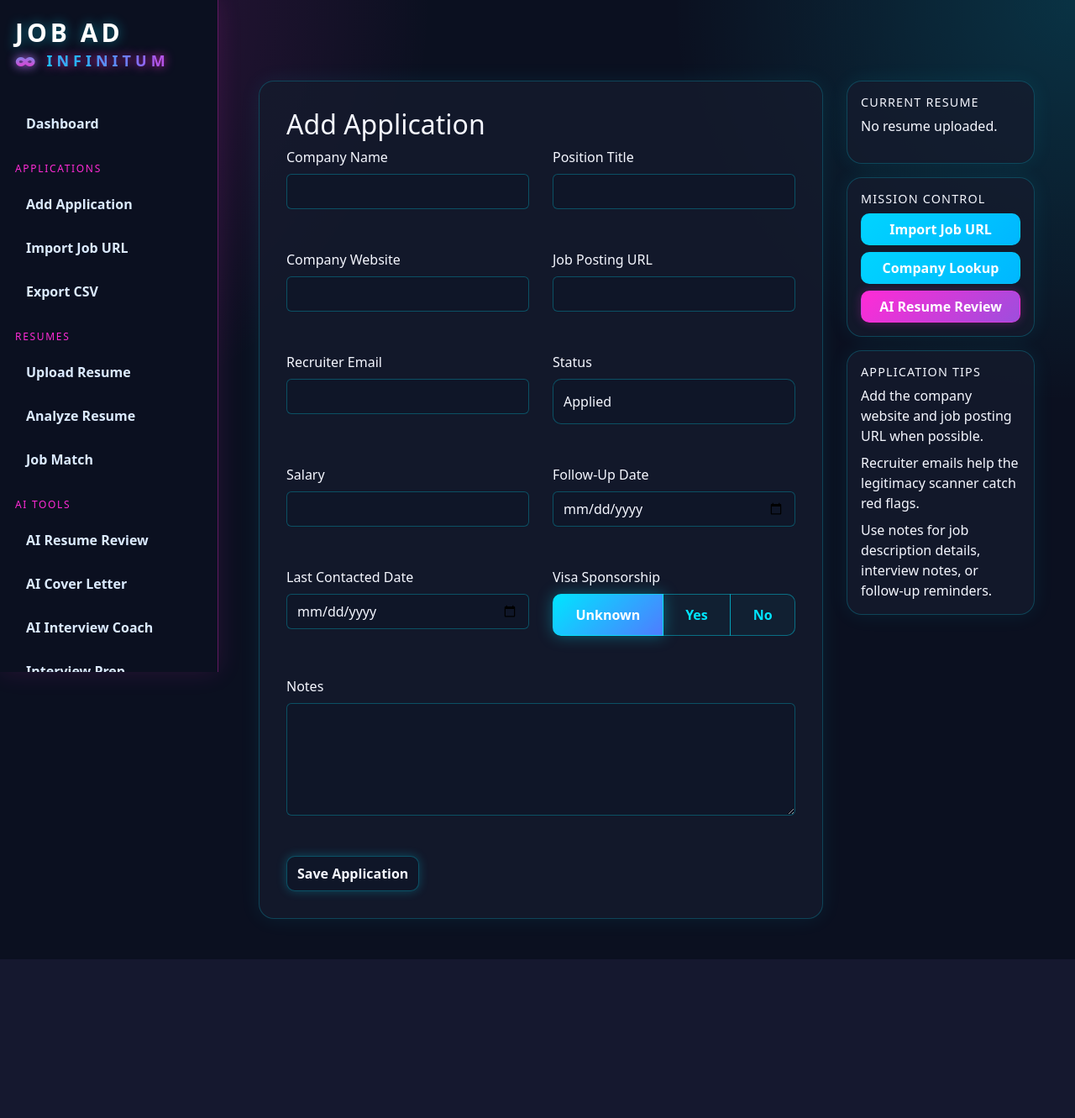
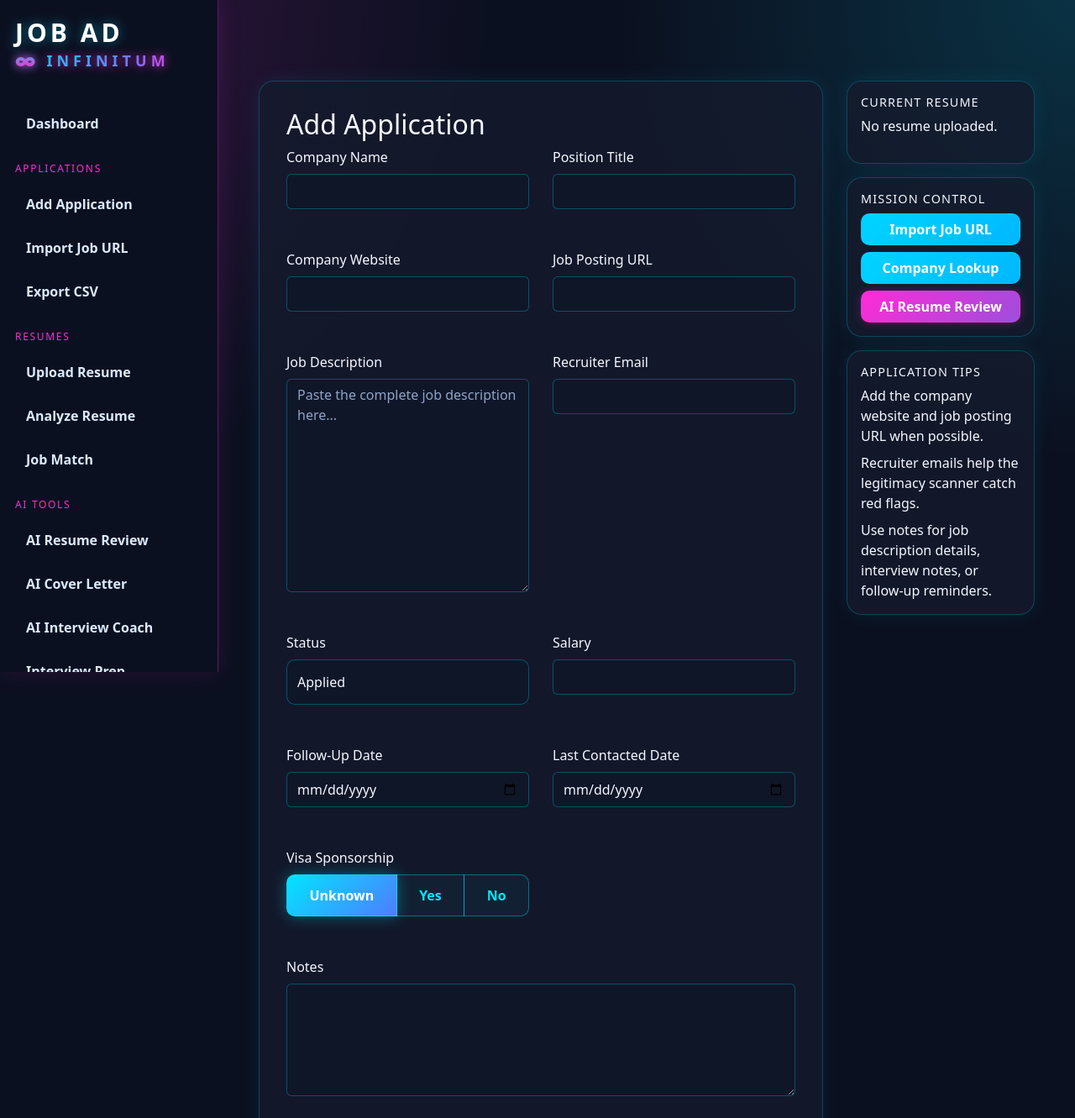
Before and after one commit to OloaneShark/get-a-job, a Flask app: page /applications/new in a window 1280 px wide. Shown: the top 1331 px of the page at 84% size. Before the commit the page ends 1142 px from the top, so only its background shows below. Run offline with Flask 3, Linux system fonts and the light colour scheme; the visitor is signed in with stand-in values (Sample User, id 1); data that the repository does not hold is empty; parts of the project's set-up code (start-up, migrations or seed data) failed here and were passed over; some libraries are stand-ins or nearby versions.

Commit message:
Add application pipeline, company intelligence, timeline updates, and job description support

```diff
--- a/app.py
+++ b/app.py
@@ -212,11 +212,12 @@ def add_application():
             risk_level=risk_level,
             user_id=current_user.id,
             follow_up_date=form.follow_up_date.data,
-            last_contacted_date=form.last_contacted_date.data
+            last_contacted_date=form.last_contacted_date.data,
+            job_description=form.job_description.data
         )
 
         db.session.add(application)
-        db.session.commit()
+        db.session.flush()
 
         history_entry = ApplicationHistory(
             status=application.status,
@@ -261,6 +262,7 @@ def edit_application(application_id):
         application.position_title = form.position_title.data
         application.company_website = form.company_website.data
         application.job_posting_url = form.job_posting_url.data
+        application.job_description = form.job_description.data
         application.recruiter_email = form.recruiter_email.data
         application.status = form.status.data
         application.salary = form.salary.data
@@ -292,6 +294,7 @@ def edit_application(application_id):
         form.position_title.data = application.position_title
         form.company_website.data = application.company_website
         form.job_posting_url.data = application.job_posting_url
+        form.job_description.data = application.job_description
         form.recruiter_email.data = application.recruiter_email
         form.status.data = application.status
         form.salary.data = application.salary
@@ -597,9 +600,23 @@ def ai_cover_letter():
     cover_letter = None
     manual_prompt = None
 
+    application_id = request.args.get("application_id", type=int)
+    application = None
+
+    if application_id:
+        application = JobApplication.query.filter_by(
+            id=application_id,
+            user_id=current_user.id
+        ).first_or_404()
+
     if not latest_resume or not latest_resume.extracted_text:
         flash("Upload a resume before generating a cover letter.", "warning")
         return redirect(url_for("upload_resume"))
+
+    if request.method == "GET" and application:
+        form.company.data = application.company_name
+        form.position.data = application.position_title
+        form.job_description.data = application.job_description or ""
 
     if form.validate_on_submit():
         try:
@@ -621,7 +638,11 @@ def ai_cover_letter():
             db.session.add(report)
             db.session.commit()
 
-            log_action(current_user.id, f"Generated AI cover letter for {form.company.data} - {form.position.data}")
+            log_action(
+                current_user.id,
+                f"Generated AI cover letter for "
+                f"{form.company.data} - {form.position.data}"
+            )
 
         except Exception as e:
             manual_prompt = build_cover_letter_prompt(
--- a/forms.py
+++ b/forms.py
@@ -61,6 +61,14 @@ class JobApplicationForm(FlaskForm):
 
     company_website = StringField("Company Website")
     job_posting_url = StringField("Job Posting URL")
+    job_description = TextAreaField(
+        "Job Description",
+        validators=[Optional()],
+        render_kw={
+            "rows": 10,
+            "placeholder": "Paste the complete job description here..."
+        }
+    )
     recruiter_email = StringField("Recruiter Email")
     follow_up_date = DateField("Follow-Up Date", format="%Y-%m-%d")
     last_contacted_date = DateField("Last Contacted Date", format="%Y-%m-%d")
--- a/models.py
+++ b/models.py
@@ -30,6 +30,7 @@ class JobApplication(db.Model):
 
     company_website = db.Column(db.String(255))
     job_posting_url = db.Column(db.String(255))
+    job_description = db.Column(db.Text)
     recruiter_email = db.Column(db.String(120))
 
     legitimacy_score = db.Column(db.Integer, default=0)
--- a/templates/add_application.html
+++ b/templates/add_application.html
@@ -32,6 +32,11 @@
                 <div class="mb-3">
                     {{ form.job_posting_url.label(class="form-label") }}
                     {{ form.job_posting_url(class="form-control") }}
+                </div>
+
+                <div class="mb-3">
+                    {{ form.job_description.label(class="form-label") }}
+                    {{ form.job_description(class="form-control") }}
                 </div>
 
                 <div class="mb-3">
```
Also changed, not shown: templates/application_detail.html (+4 -4 lines).
